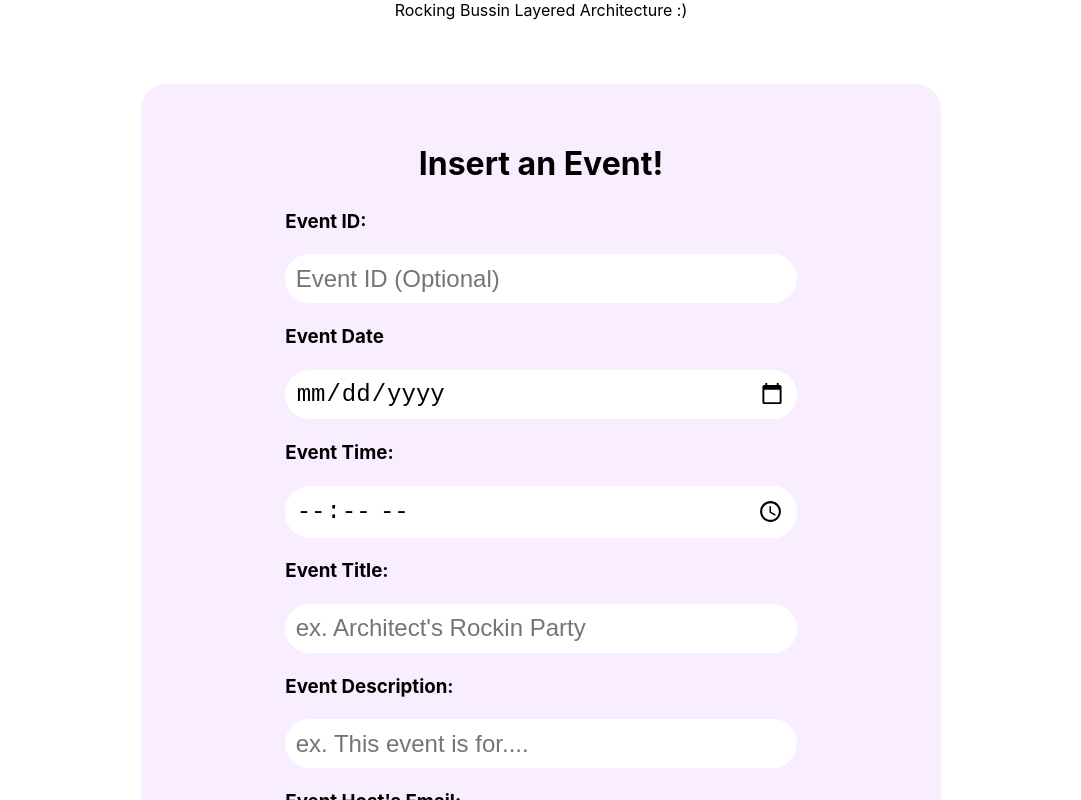
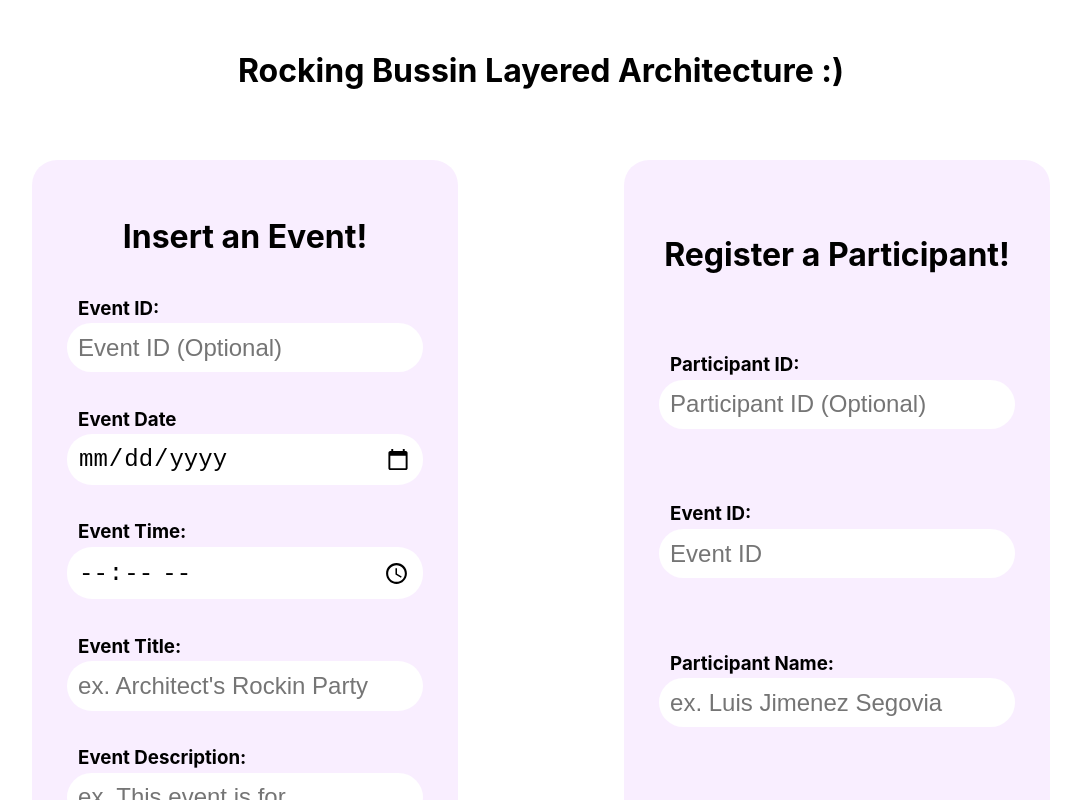
Before and after one commit to cgw43/CSDS-383-Layered, a React (Create React App) app in the folder the-layered-era/: page / in a window 1280 px wide. Shown: the top 800 px of the page, without its empty margins (99-1180 px from the left). Built offline with nearby package versions, Linux system fonts and the light colour scheme.

Commit message:
adjusting styling

```diff
--- a/the-layered-era/src/presentation-layer/Home.js
+++ b/the-layered-era/src/presentation-layer/Home.js
@@ -4,11 +4,12 @@ import InsertParticpant from './InsertParticipant';
 export default function Home() {
     return (
         <div>
-            Rocking Bussin Layered Architecture :)
-
-            {/* Forms directly in the home page for now... maybe tabs or open on button click ? */}
-            <InsertEvent />
-            <InsertParticpant/>
+            <h1 style={{marginTop: '4%'}}>Rocking Bussin Layered Architecture :)</h1>
+            <div style={{display: 'flex', flexDirection: 'row', justifyContent: 'space-around', padding: '3rem'}}>
+                {/* Forms directly in the home page for now... maybe tabs or open on button click ? */}
+                <InsertEvent />
+                <InsertParticpant/>
+            </div>
         </div>
     );
 }
--- a/the-layered-era/src/presentation-layer/InsertEvent.js
+++ b/the-layered-era/src/presentation-layer/InsertEvent.js
@@ -10,7 +10,6 @@ const api = axios.create({
 
 export default function InsertEvent() {
   return (
-    <div>
       <Formik
         initialValues={{ eventID: '', date: '', time:'', title: '', description: '', email: ''}}
         validate={values => {
@@ -79,37 +78,42 @@ export default function InsertEvent() {
           <Form id="EventForm">
             <h1>Insert an Event!</h1>
 
+            <div>
                 <h3 className="label">Event ID:</h3>
                 <Field className="input" type="text" name="eventID" placeholder="Event ID (Optional)"/>
                 <ErrorMessage className="error" name='eventID' component="div"/>
-
+            </div>
+            <div>
                 <h3 className="label">Event Date</h3>
                 <Field className="input" type="date" name="date" />
                 <ErrorMessage className="error" name='date' component="div"/>
-
+            </div>
+            <div>
                 <h3 className="label">Event Time:</h3>
                 <Field className="input" type="time" name="time" />
                 <ErrorMessage className="error" name='time' component="div"/>
-
+            </div>
+            <div>
                 <h3 className="label">Event Title:</h3>
                 <Field className="input" type="text" name="title" placeholder="ex. Architect's Rockin Party"/>
                 <ErrorMessage className="error" name='title' component="div"/>
-
+            </div>
+            <div>
                 <h3 className="label">Event Description:</h3>
                 <Field className="input" type="text" name="description" placeholder="ex. This event is for...."/>
                 <ErrorMessage className="error" name='description' component="div"/>
-
+            </div>
+            <div>
                 <h3 className="label">Event Host's Email:</h3>
                 <Field className="input" type="email" name="email" placeholder="ex. example@gmail.com"/>
                 <ErrorMessage className="error" name='email' component="div"/>
-
+            </div>
             <button className="button" type="submit" disabled={isSubmitting}>
               Submit
             </button>
           </Form>
         )}
       </Formik>
-    </div>
   )
 
 }
--- a/the-layered-era/src/presentation-layer/InsertParticipant.js
+++ b/the-layered-era/src/presentation-layer/InsertParticipant.js
@@ -5,7 +5,6 @@ import './forms.css'
 
 export default function InsertEvent() {
   return (
-    <div>
       <Formik
         initialValues={{ participantID: '', eventID: '', name:'', email: ''}}
         validate={values => {
@@ -68,28 +67,32 @@ export default function InsertEvent() {
           <Form>
             <h1>Register a Participant!</h1>
 
-            <h3 className="label"></h3>
+            <div>
+                <h3 className="label">Participant ID:</h3>
                 <Field className="input" type="text" name="participantID" placeholder="Participant ID (Optional)" />
+            </div>
 
+            <div>
                 <h3 className="label">Event ID: </h3>
                 <Field className="input" type="text" name="eventID" placeholder="Event ID"/>
                 <ErrorMessage className="error" name='eventID' component="div"/>
-
+            </div>
+            <div>
                 <h3 className="label">Participant Name:</h3>
                 <Field className="input" type="text" name="name" placeholder="ex. Luis Jimenez Segovia"/>
                 <ErrorMessage className="error" name='name' component="div"/>
-
+            </div>
+            <div>
                 <h3 className="label">Participant Email:</h3>
                 <Field className="input" type="email" name="email" placeholder="ex. example@gmail.com"/>
                 <ErrorMessage className="error" name='email' component="div"/>
-
+            </div>
             <button className="button" type="submit" disabled={isSubmitting}>
               Submit
             </button>
           </Form>
         )}
       </Formik>
-    </div>
   )
 
 }
--- a/the-layered-era/src/presentation-layer/forms.css
+++ b/the-layered-era/src/presentation-layer/forms.css
@@ -1,29 +1,44 @@
+* {
+    box-sizing: border-box;
+  }
+
 Form {
   display: flex;
   flex-direction: column;
-  margin: 5% 15rem;
-  padding: 3% 10%;
+  justify-content: space-around;
+  align-content: center;
+  align-items: center;
+  padding: 3%;
+  width: 36%;
   background-color: rgba(233, 196, 255, 0.287);
   border-radius: 25px;
-  height: 50%;
+}
+
+Form > div{
+    width: 100%;
+    padding: 0;
+    margin: 1rem 0;
 }
 
 .label {
   margin: 1% 3%;
   text-align: left;
+  padding: 0;
 }
 
 .input, .button {
   font-size: 1.5rem;
-  padding : 1.9%;
-  margin: 3%;
+  padding : 3%;
   border-radius: 25px;
   border-style: none;
+  width: 100%;
 }
 
 .button {
   background-color: rgba(43, 3, 66, 0.222);
   color: white;
+  padding: 3%;
+  margin: 0;
 }
 
 .error {
```
Lines whose indentation alone changed are shown as unchanged.
